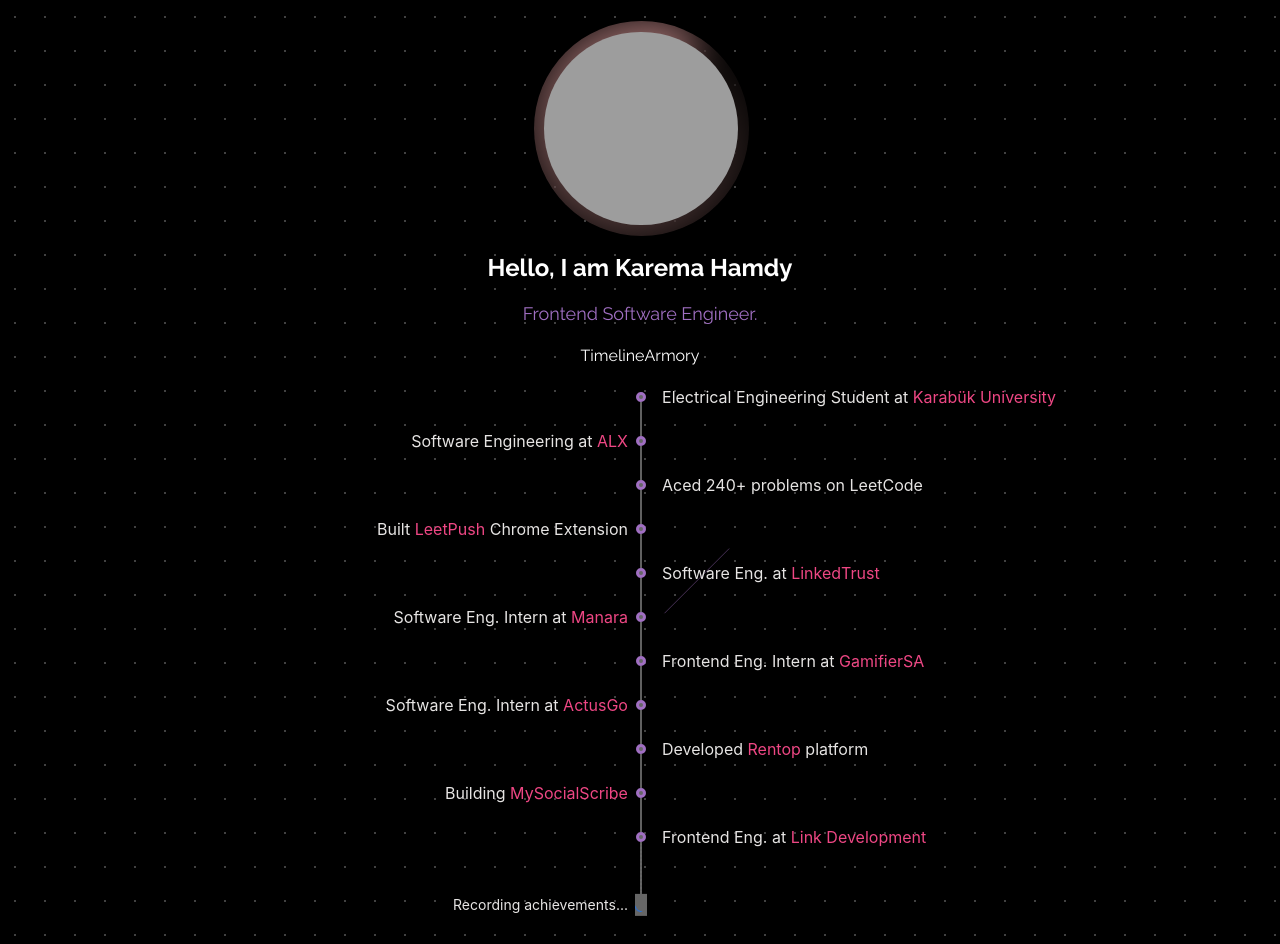
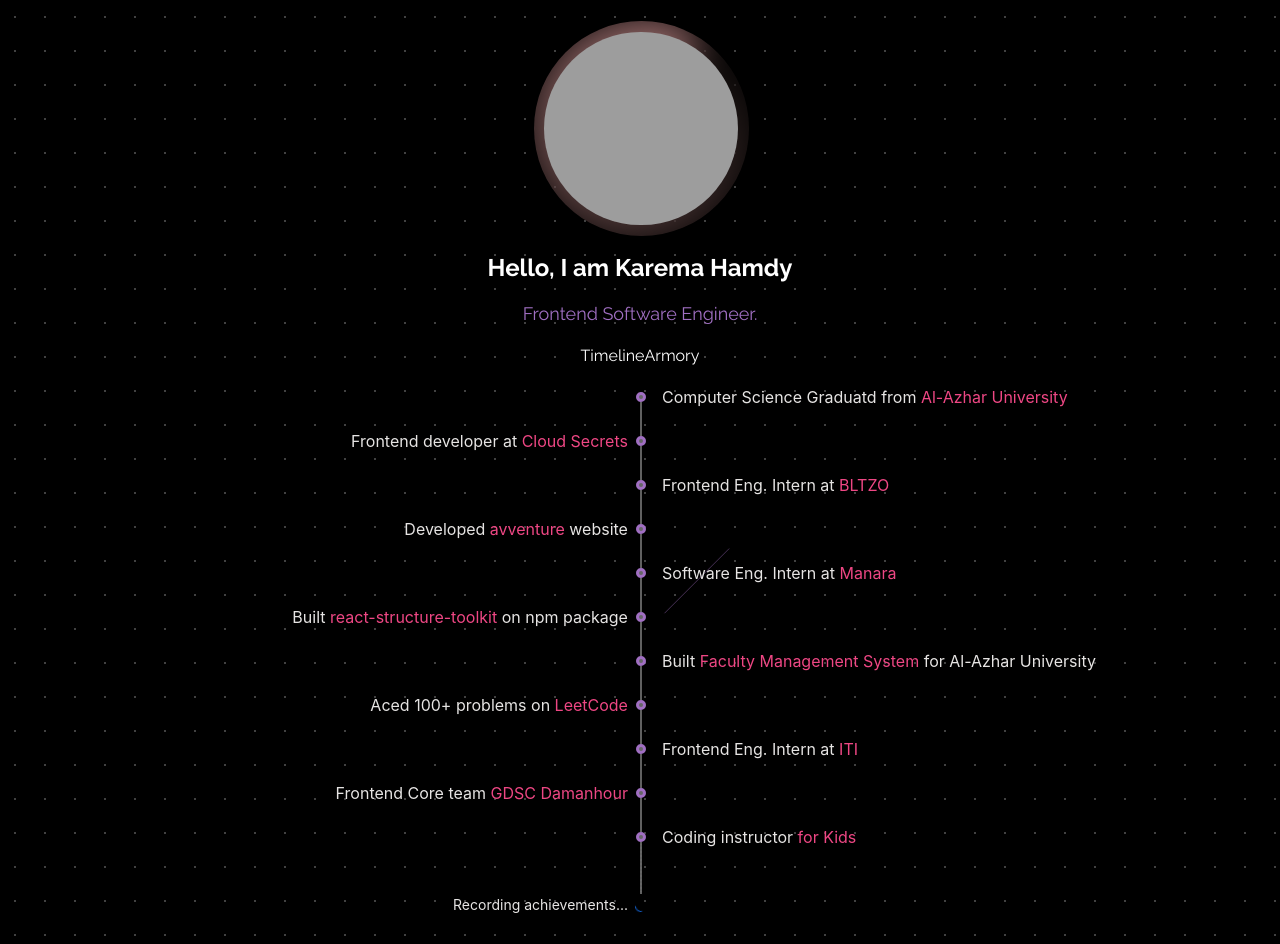
Before and after one commit to karemahamdy/portfolio, a Next.js app: page / in a window 1280 px wide. Built offline with nearby package versions, Linux system fonts and the light colour scheme; grey boxes are pictures that could not be loaded.

Commit message:
add info into timeline

```diff
--- a/src/app/data.ts
+++ b/src/app/data.ts
@@ -1,57 +1,63 @@
 export const TIMELINE_DATA = [
   {
-    description: 'Electrical Engineering Student at',
-    extName: 'Karabük University',
-    url: 'https://www.karabuk.edu.tr/',
+    description: 'Computer Science Graduatd from',
+    extName: 'Al-Azhar University',
+    url: 'https://www.azhar.edu.eg/',
   },
   {
-    description: 'Software Engineering at',
-    extName: 'ALX',
+    description: 'Frontend developer at',
+    extName: '  Cloud Secrets',
     url: 'https://www.linkedin.com/school/alx-academy/posts',
   },
   {
-    description: 'Aced 240+ problems on LeetCode',
+    description: 'Frontend Eng. Intern at',
+    extName: 'BLTZO',
+    url: 'https://www.linkedin.com/company/BLTZO/',
   },
-  {
-    description: 'Built',
-    extName: 'LeetPush',
-    url: 'https://chromewebstore.google.com/detail/leetpush/gmagfdabfjaipjgdfgddjgongeemkalf',
-    rest: 'Chrome Extension',
+    {
+    description: 'Developed',
+    extName: 'avventure',
+    url: 'https://www.rentop.co/en',
+    rest: 'website',
   },
-  {
-    description: 'Software Eng. at',
-    extName: 'LinkedTrust',
-    url: 'https://www.linkedin.com/company/linkedtrust/posts/',
-  },
-  {
+
+    {
     description: 'Software Eng. Intern at',
     extName: 'Manara',
     url: 'https://www.linkedin.com/school/teammanara/posts/?feedView=all',
   },
+
+  {
+    description: 'Built',
+    extName: 'react-structure-toolkit',
+    url: 'https://www.npmjs.com/package/react-structure-toolkit',
+    rest: 'on npm package'
+  },
+  {
+    description: 'Built',
+    extName: 'Faculty Management System ',
+    url: 'https://github.com/karemahamdy?tab=overview&from=2024-12-01&to=2024-12-15',
+    rest: 'for Al-Azhar University'
+  },
+
+    {
+    description: 'Aced 100+ problems on',
+    extName: 'LeetCode',
+    url: 'https://leetcode.com/u/Karema-Hamdy/'
+  },
   {
     description: 'Frontend Eng. Intern at',
-    extName: 'GamifierSA',
-    url: 'https://www.linkedin.com/company/gamifiersa/',
+    extName: 'ITI',
+    url: 'https://www.linkedin.com/company/actusgo/posts/?feedView=all',
+  },
+
+  {
+    description: 'Frontend Core team',
+    extName: 'GDSC Damanhour',
+    url: 'https://www.linkedin.com/company/gdsc-damanhour-university/posts/?feedView=all',
   },
   {
-    description: 'Software Eng. Intern at',
-    extName: 'ActusGo',
-    url: 'https://www.linkedin.com/company/actusgo/posts/?feedView=all',
-  },
-  {
-    description: 'Developed',
-    extName: 'Rentop',
-    url: 'https://www.rentop.co/en',
-    rest: 'platform',
-  },
-  {
-    description: 'Building',
-    extName: 'MySocialScribe',
-    url: 'https://mysocialscribe.com/',
-  },
-  {
-    description: 'Frontend Eng. at',
-    extName: 'Link Development',
-    url: 'https://www.linkedin.com/company/linkdev4it/',
+    description: 'Coding instructor',
+    extName: 'for Kids',
   },
 ]
--- a/src/app/globals.css
+++ b/src/app/globals.css
@@ -70,7 +70,12 @@ main {
 	background-color: #666666;
 }
 
- .ant-timeline-item-head-blue {
-    background-color: #666666 !important;
-    border-color: #A06FC2 !important;
+.ant-timeline-item:not(:last-child) .ant-timeline-item-head {
+  background-color: #666666 !important;
+  border-color: #A06FC2 !important;
 }
+
+.ant-timeline-item:last-child .ant-timeline-item-head {
+  background-color: unset !important;
+  border-color: unset !important;
+}
```
